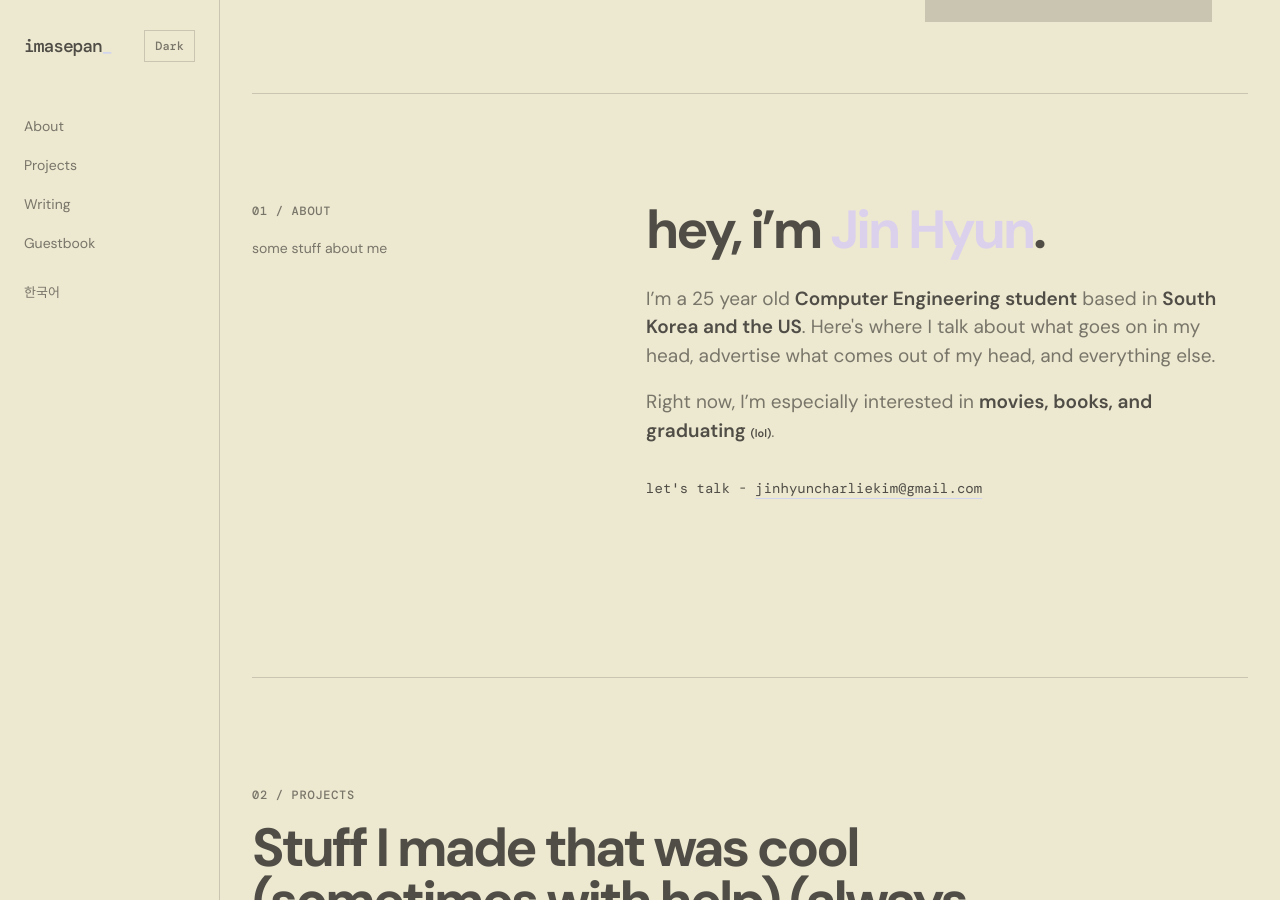
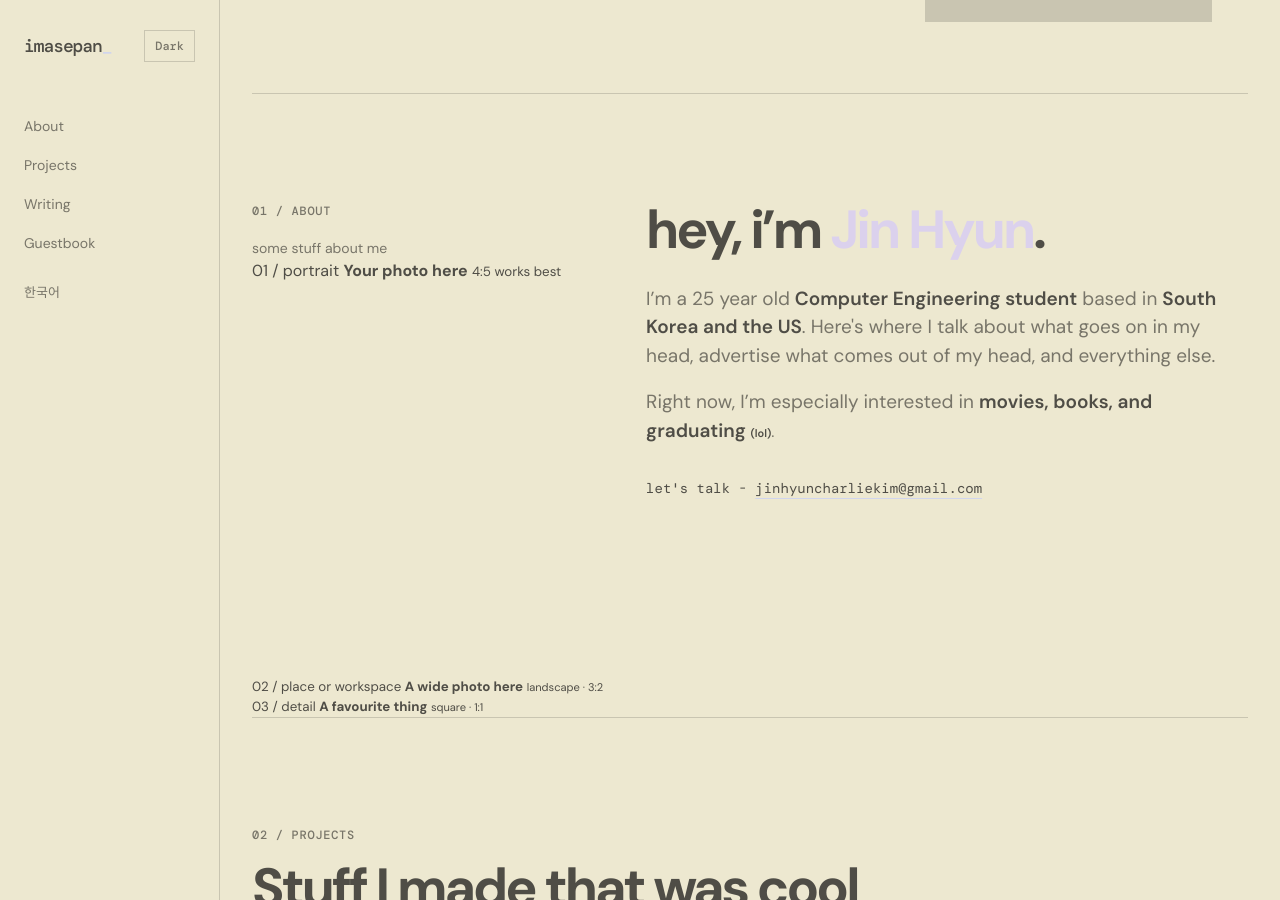
Before and after one commit to imasepan/imasepan.github.io, a Jekyll site: the page built from index.html, in a window 1280 px wide and 900 px high, scrolled down 901 px. Built offline with Jekyll 4.4.1, drawn with Linux system fonts in a browser that asks for light colours.

Commit message:
Add photo placement previews

```diff
--- a/index.html
+++ b/index.html
@@ -10,7 +10,7 @@
     <link rel="preconnect" href="https://fonts.googleapis.com" />
     <link rel="preconnect" href="https://fonts.gstatic.com" crossorigin />
     <link href="https://fonts.googleapis.com/css2?family=DM+Mono:wght@400;500&family=DM+Sans:wght@400;500;600;700&display=swap" rel="stylesheet" />
-    <link rel="stylesheet" href="styles.css?v=20260803-2" />
+    <link rel="stylesheet" href="styles.css?v=20260804-1" />
   </head>
   <body>
     <header class="site-header">
@@ -77,12 +77,30 @@
         <div class="about-label">
           <p class="eyebrow">01 / about</p>
           <p class="about-note">some stuff about me</p>
+          <div class="photo-placeholder photo-placeholder-portrait" role="img" aria-label="Portrait photo placeholder">
+            <span>01 / portrait</span>
+            <strong>Your photo here</strong>
+            <small>4:5 works best</small>
+          </div>
         </div>
         <div class="about-copy">
           <h2 id="about-title">hey, i’m <span>Jin Hyun</span>.</h2>
           <p>I’m a 25 year old <strong>Computer Engineering student</strong> based in <strong>South Korea and the US</strong>. Here's where I talk about what goes on in my head, advertise what comes out of my head, and everything else.</p>
           <p>Right now, I’m especially interested in <strong>movies, books, and graduating <small><small><small>(lol)</small></small></strong>.</p>
           <p class="about-contact">let's talk - <a href="mailto:jinhyuncharliekim@gmail.com">jinhyuncharliekim@gmail.com</a></p>
+        </div>
+      </section>
+
+      <section class="photo-strip" aria-label="Photo placement preview">
+        <div class="photo-placeholder photo-placeholder-wide" role="img" aria-label="Wide lifestyle photo placeholder">
+          <span>02 / place or workspace</span>
+          <strong>A wide photo here</strong>
+          <small>landscape · 3:2</small>
+        </div>
+        <div class="photo-placeholder photo-placeholder-detail" role="img" aria-label="Detail photo placeholder">
+          <span>03 / detail</span>
+          <strong>A favourite thing</strong>
+          <small>square · 1:1</small>
         </div>
       </section>
 
```
